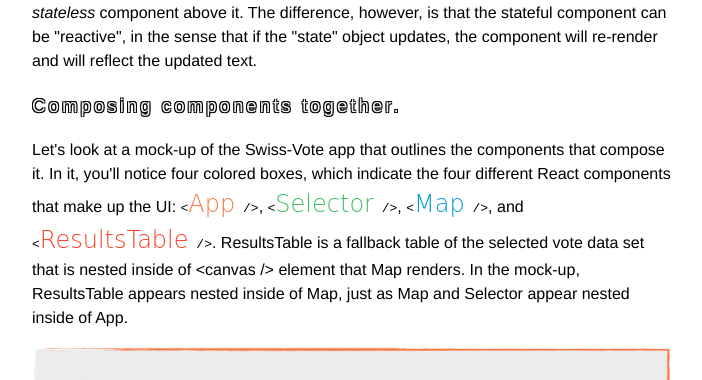
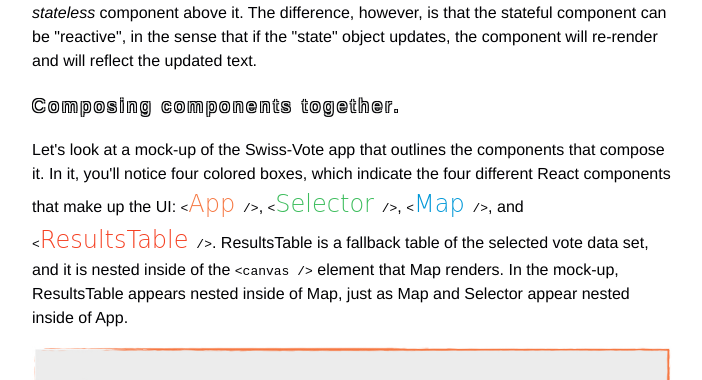
Before and after one commit to epfl-exts/swiss-vote, a React app: page public/index.html in a window 1280 px wide. Shown: the part 2720-3100 px from the top of the page, without its empty margins (288-990 px from the left). Built offline with nearby package versions, Linux system fonts and the light colour scheme; no server answers.

Commit message:
Fixed typography

```diff
--- a/public/index.html
+++ b/public/index.html
@@ -117,7 +117,7 @@
         notice four colored boxes, which indicate the four different React components that make up the UI: <code>&lt;<span class="is-cursive is-primary">App</span>
           /&gt;</code>, <code>&lt;<span class="is-cursive is-tertiary">Selector</span> /&gt;</code>, <code>&lt;<span class="is-cursive is-secondary">Map</span>
           /&gt;</code>, and <code>&lt;<span class="is-cursive is-quaternary">ResultsTable</span> /&gt;</code>. ResultsTable is a
-        fallback table of the selected vote data set that is nested inside of &ltcanvas /&gt; element that Map renders.
+        fallback table of the selected vote data set, and it is nested inside of the <code>&lt;canvas /&gt;</code> element that Map renders.
         In the mock-up, ResultsTable appears nested inside of Map, just as Map and Selector appear nested inside of
         App.</p>
 
```
